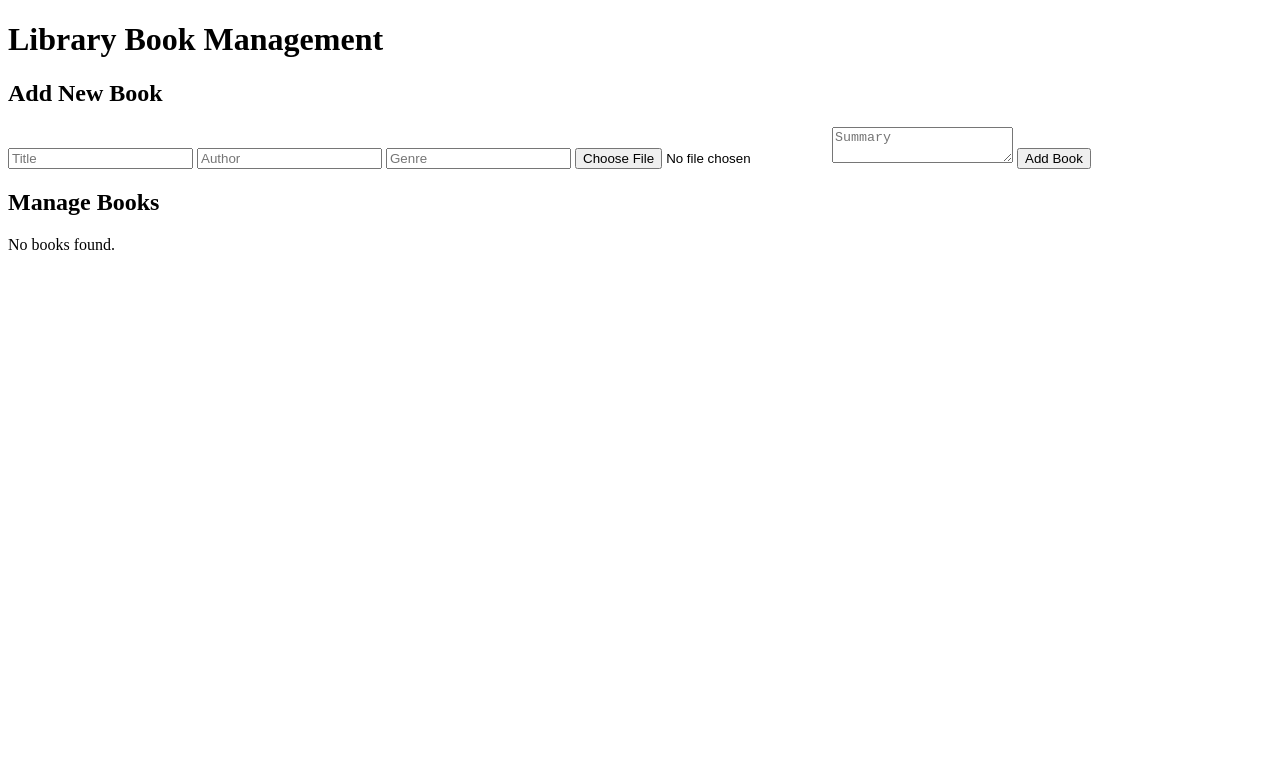
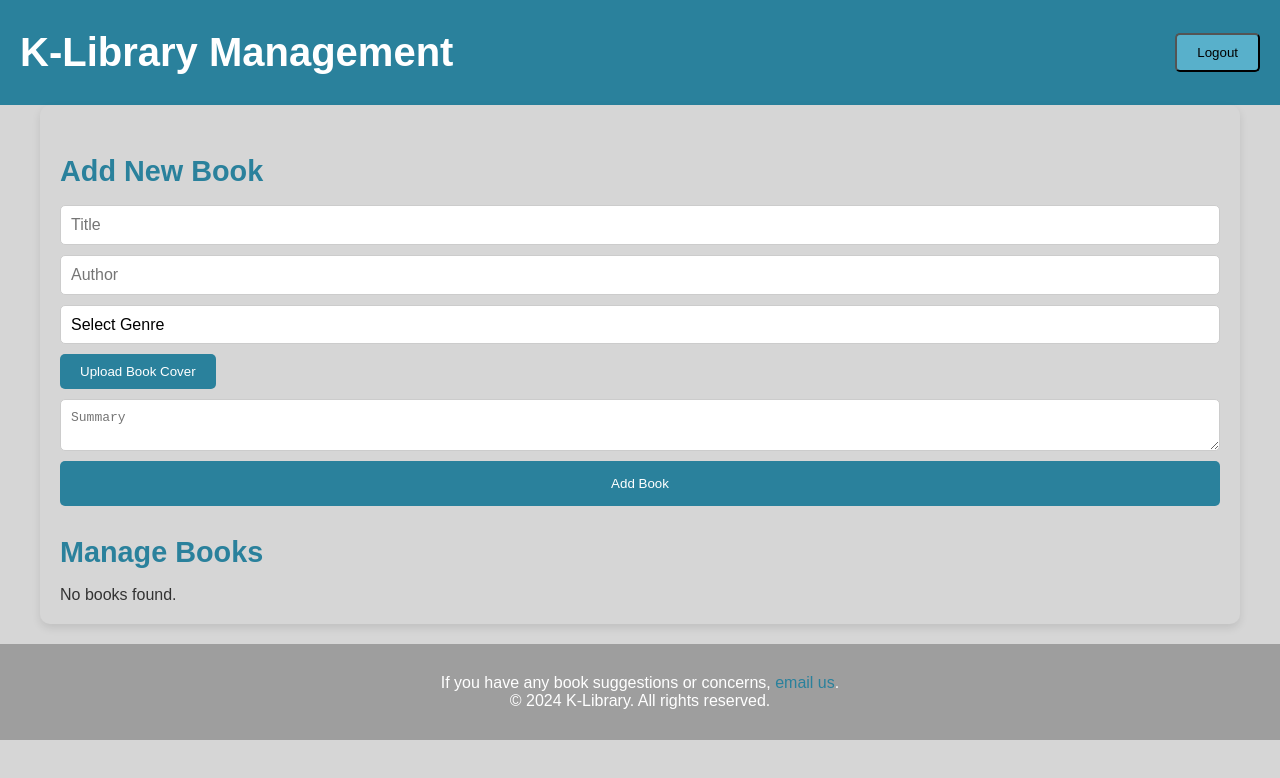
Before and after one commit to jasminekayrabs/WAAD-ICA-2024, a website: page library-app/public/books.html in a window 1280 px wide. Drawn offline with nearby package versions, Linux system fonts and the light colour scheme; no server answers.

Commit message:
Styling librarian page

```diff
--- a/library-app/public/books.html
+++ b/library-app/public/books.html
@@ -8,22 +8,33 @@
     <script src="https://cdn.jsdelivr.net/npm/alpinejs@3.x.x/dist/cdn.min.js" defer></script>
     <script src="js/books.js"></script>
 </head>
-<body>
-    <div x-data="bookManager()" x-init="init">
-        <h1>Library Book Management</h1>
-
-        <!-- Form to add a new book -->
+<body x-data="bookManager()" x-init="init">
+    <header>
+        <h1>K-Library Management</h1>
+        <button class="logout-button" @click="logout()">Logout</button>
+    </header>
+    <div class="main-container">
         <h2>Add New Book</h2>
-        <form @submit.prevent="addBook" enctype="multipart/form-data">
+        <form @submit.prevent="addBook" enctype="multipart/form-data" class="add-book-form">
             <input type="text" x-model="newBook.title" placeholder="Title" required>
             <input type="text" x-model="newBook.author" placeholder="Author" required>
-            <input type="text" x-model="newBook.genre" placeholder="Genre" required>
-            <input type="file" name="cover_image" accept="image/*" @change="handleFileUpload" required>
+            <select x-model="newBook.genre" required>
+                <option value="" disabled selected>Select Genre</option>
+                <option value="Horror">Horror</option>
+                <option value="Sci-Fi">Sci-Fi</option>
+                <option value="History">History</option>
+                <option value="Romance">Romance</option>
+                <option value="Thriller">Thriller</option>
+                <option value="Fantasy">Fantasy</option>
+            </select>
+            <div class="file-input-container">
+                <button class="file-input-button">Upload Book Cover</button>
+                <input type="file" name="cover_image" accept="image/*" @change="handleFileUpload" required>
+            </div>
             <textarea x-model="newBook.summary" placeholder="Summary"></textarea>
             <button type="submit">Add Book</button>
         </form>
 
-        <!-- List books and allow updates and deletes -->
         <h2>Manage Books</h2>
         <div class="grid-container" x-show="books.length > 0">
             <template x-for="book in books" :key="book.id">
@@ -34,8 +45,10 @@
                         <input type="text" x-model="book.author" class="editable-field" @click="$event.target.focus()">
                         <input type="text" x-model="book.genre" class="editable-field" @click="$event.target.focus()">
                         <textarea x-model="book.summary" class="editable-field" @click="$event.target.focus()"></textarea>
-                        <button @click="updateBook(book)">Update</button>
-                        <button @click="deleteBook(book.id)">Delete</button>
+                        <div class="book-buttons">
+                            <button @click="updateBook(book)" class="update-button">Update</button>
+                            <button @click="deleteBook(book.id)" class="delete-button">Delete</button>
+                        </div>
                     </div>
                 </div>
             </template>
@@ -43,4 +56,9 @@
         <div x-show="books.length === 0">No books found.</div>
     </div>
 </body>
+<footer>
+    <div class="footer-content">
+        <p>If you have any book suggestions or concerns, <a href="mailto:jasmine.kabir@praguecollege.cz">email us</a>.</p>
+        <p>&copy; 2024 K-Library. All rights reserved.</p>
+    </div>
 </html>
--- a/library-app/public/css/books.css
+++ b/library-app/public/css/books.css
@@ -1,36 +1,213 @@
-body{
-    background-color: white;
+/* Basic Reset */
+* {
+    margin: 0;
+    padding: 0;
+    box-sizing: border-box;
+}
 
+body {
+    font-family: Arial, sans-serif;
+    background-color: #d6d6d6;
+    color: #333;
 }
+
+header {
+    display: flex;
+    justify-content: space-between;
+    align-items: center;
+    padding: 30px 20px;
+    background-color: rgb(42, 129, 156);
+    color: white;
+    width: 100%;
+    box-sizing: border-box;
+}
+
+header h1 {
+    margin: 0;
+    font-size: 2.5em;
+    font-family: sans-serif;
+}
+
+.logout-button {
+    text-decoration: none;
+    padding: 10px 20px;
+    background-color: rgb(88, 176, 203);
+    border-radius: 5px;
+    transition: background-color 0.3s;
+}
+
+.logout-button:hover {
+    background-color: rgb(95, 224, 205);
+}
+
+.main-container {
+    max-width: 1200px;
+    margin: 0 auto;
+    padding: 20px;
+    background-color: #d6d6d6;
+    border-radius: 10px;
+    box-shadow: 0 4px 8px rgba(0, 0, 0, 0.1);
+}
+
+h2 {
+    margin-top: 30px;
+    font-size: 1.8em;
+    margin-bottom: 17px;
+    color: rgb(42, 129, 156);
+    font-family: Arial, Helvetica, sans-serif;
+}
+
+.add-book-form {
+    display: flex;
+    flex-direction: column;
+    margin-bottom: 20px;
+}
+
+.add-book-form input,
+.add-book-form textarea,
+.add-book-form select {
+    padding: 10px;
+    margin-bottom: 10px;
+    border: 1px solid #ccc;
+    border-radius: 5px;
+    font-size: 1em;
+}
+
+.add-book-form select {
+    appearance: none;
+    background-color: #fff;
+    cursor: pointer;
+}
+
+.add-book-form button {
+    padding: 15px;
+    background-color: rgb(42, 129, 156);
+    color: #fff;
+    border: none;
+    border-radius: 5px;
+    cursor: pointer;
+    transition: background-color 0.3s;
+}
+
+.add-book-form button:hover {
+    background-color: rgb(91, 213, 219);
+}
+
+.add-book-form .file-input-container {
+    position: relative;
+    overflow: hidden;
+    display: inline-block;
+    margin-bottom: 10px;
+}
+
+.add-book-form .file-input-container input[type="file"] {
+    font-size: 100px;
+    position: absolute;
+    left: 0;
+    top: 0;
+    opacity: 0;
+}
+
+.add-book-form .file-input-button {
+    display: inline-block;
+    padding: 10px 20px;
+    background-color: rgb(42, 129, 156);
+    color: #fff;
+    border: none;
+    border-radius: 5px;
+    cursor: pointer;
+    transition: background-color 0.3s;
+}
+
+.add-book-form .file-input-button:hover {
+    background-color: rgb(91, 213, 219);
+}
+
 .grid-container {
     display: grid;
     grid-template-columns: repeat(auto-fill, minmax(200px, 1fr));
     gap: 20px;
-    padding: 20px;
 }
 
 .book-card {
+    background-color: #fff;
     border: 1px solid #ccc;
-    padding: 10px;
-    background-color: white;
+    border-radius: 10px;
+    overflow: hidden;
+    box-shadow: 0 2px 4px rgba(0, 0, 0, 0.1);
+    transition: transform 0.3s, box-shadow 0.3s;
+}
+
+.book-card:hover {
+    transform: translateY(-5px);
+    box-shadow: 0 4px 8px rgba(0, 0, 0, 0.2);
 }
 
 .book-cover {
     width: 100%;
     height: 200px;
-    object-fit: cover;
-    cursor: pointer;
+    object-fit: contain; /* Change this to ensure the entire image fits within the container */
+    object-position: center; /* Center the image within the container */
+    background-color: #f5f5f5; /* Add a background color for images with transparency */
 }
 
-.book-cover-input {
-    display: none;
+.book-info {
+    padding: 10px;
 }
 
 .editable-field {
     width: 100%;
+    padding: 8px;
+    margin-bottom: 10px;
+    border: 1px solid #ccc;
+    border-radius: 5px;
+}
+
+.book-buttons {
+    display: flex;
+    justify-content: space-between;
+}
+
+.update-button,
+.delete-button {
+    padding: 8px 16px;
     border: none;
-    border-bottom: 1px solid gray;
-    margin: 5px 0;
-    padding: 8px;
-    background: none;
+    border-radius: 5px;
+    cursor: pointer;
+    transition: background-color 0.3s;
 }
+
+.update-button {
+    background-color: rgb(42, 129, 156);
+    color: #fff;
+}
+
+.update-button:hover {
+    background-color: rgb(91, 213, 219);
+}
+
+.delete-button {
+    background-color: rgb(42, 129, 156);
+    color: #fff;
+}
+
+.delete-button:hover {
+    background-color: #e53935;
+}
+footer {
+    background-color: rgba(146, 146, 146, 0.825);
+    color: #fff;
+    padding: 30px;
+    text-align: center;
+    margin-top: 20px;
+}
+
+.footer-content a {
+    color: rgb(42, 129, 156);
+    text-decoration: none;
+}
+
+.footer-content a:hover {
+    color: rgb(95, 224, 205);
+    text-decoration: underline;
+}
--- a/library-app/public/js/books.js
+++ b/library-app/public/js/books.js
@@ -122,6 +122,11 @@ document.addEventListener('alpine:init', () => {
         },
         resetNewBook() {
             this.newBook = { title: '', author: '', genre: '', cover_image: null, summary: '' };
+        },
+
+        logout(){
+            sessionStorage.removeItem('jwt');
+            window.location.href = 'index.html'
         }
     }));
 });
--- a/library-app/routes/api.js
+++ b/library-app/routes/api.js
@@ -20,7 +20,9 @@ router.get('/register', (req, res) => {
 router.get('/login', (req, res) => {
     res.sendFile(path.join(__dirname, '../public', 'login.html'));
 });
-
+router.get('/', (req, res) => {
+    res.sendFile(path.join(__dirname, '../public', 'index.html'));
+});
 
 
 
```
